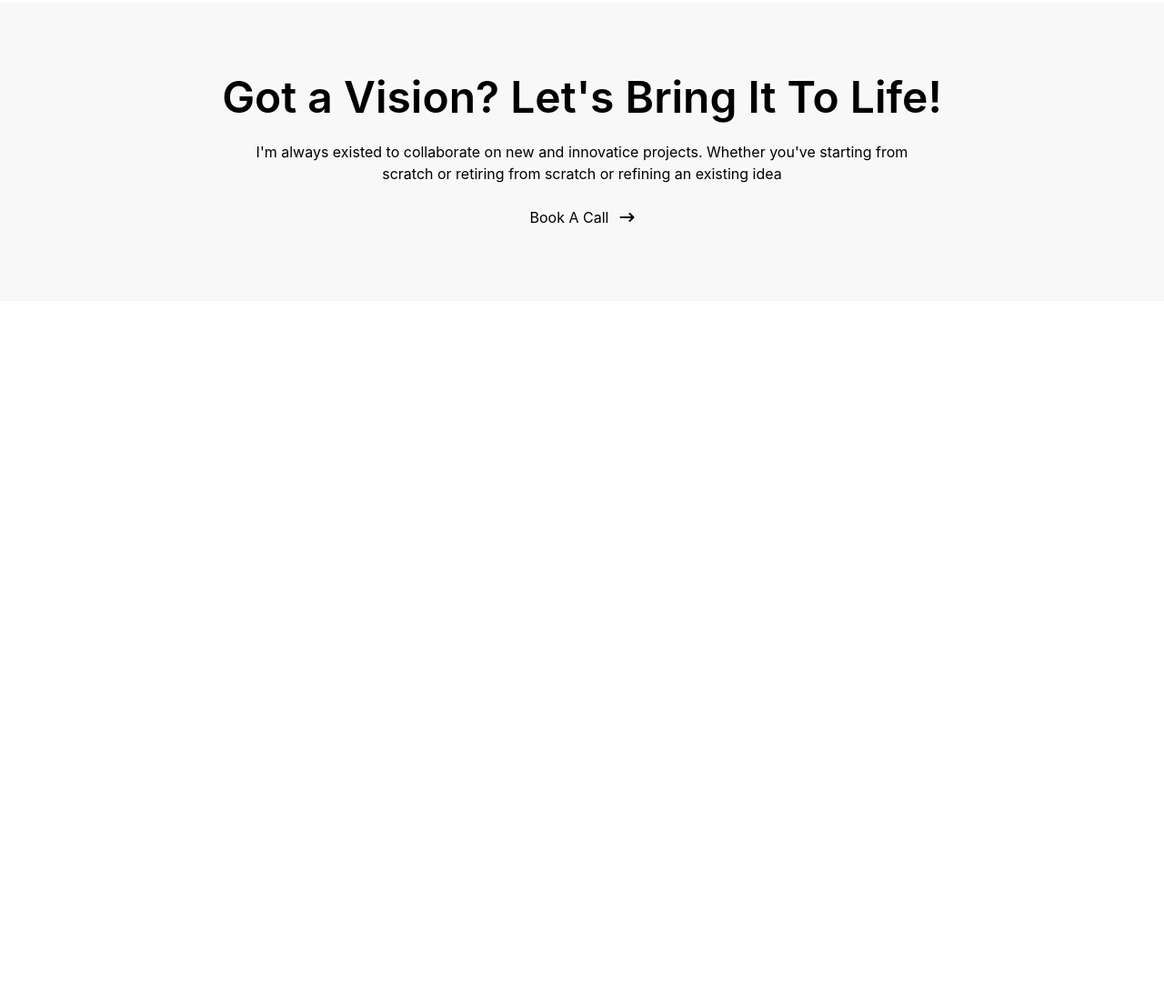
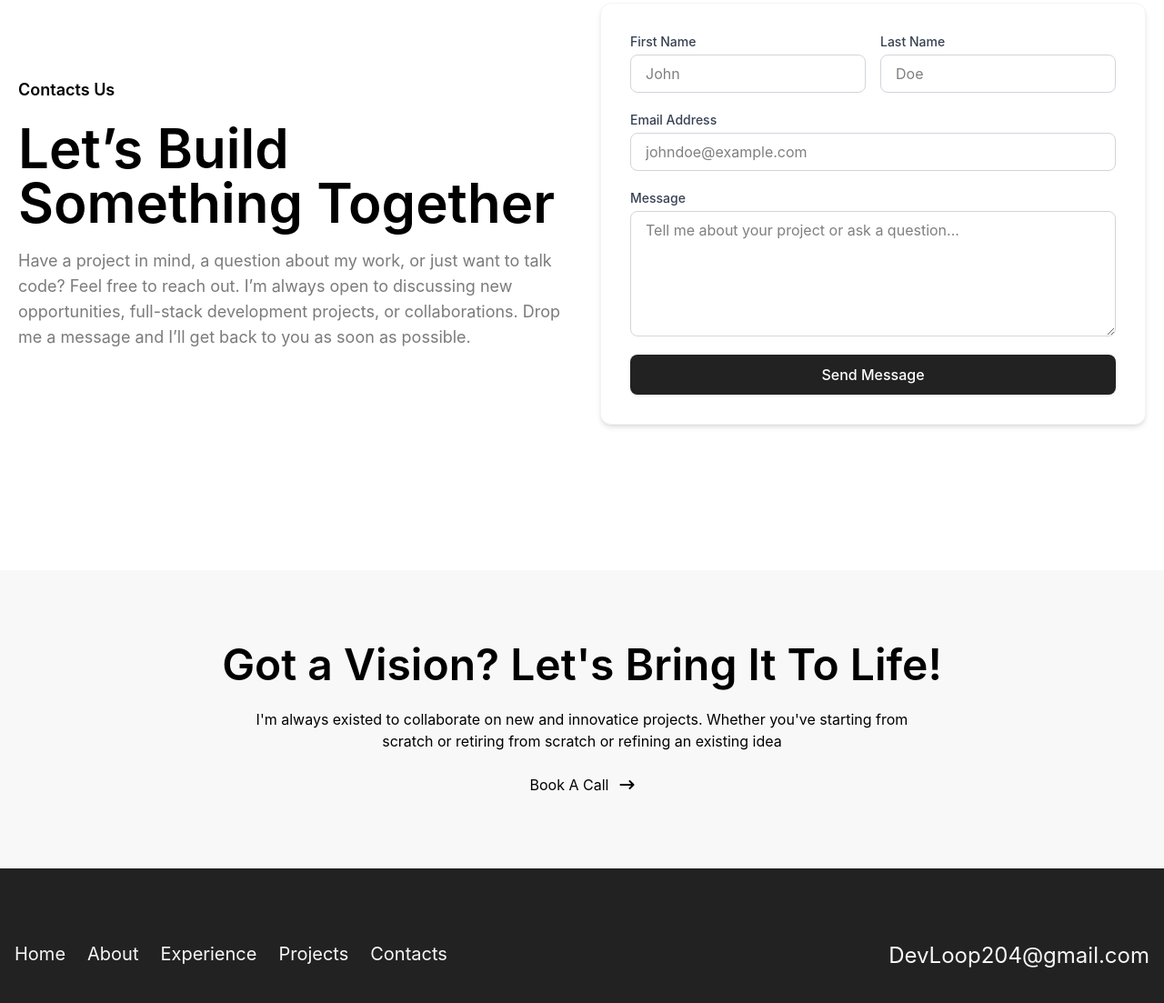
Before and after one commit to Silhouette204/My-Latest-Front-End-Portfolio, a website built with Vite: page index.html in a window 1280 px wide. Shown: the part 4985-6088 px from the top of the page at 91% size. Before the commit the page ends 5316 px from the top, so only its background shows below. Built offline with nearby package versions, Linux system fonts and the light colour scheme.

Commit message:
Add: Contact Section, fix (footer and nav links)

```diff
--- a/index.html
+++ b/index.html
@@ -356,20 +356,114 @@
   </div>
     </section>
 
-<section id="banner-1" class="mt-20 bg-primary ">
+    <section id="contact" class="my-10 lg:my-20">
+      <div class="container mx-auto px-5 bg-light">
+        <div class="grid grid-cols-1 lg:grid-cols-2 gap-10 items-center">
+
+          <!-- Left Column: Content -->
+          <div class="flex flex-col gap-5">
+            <h1 class="text-lg font-semibold">Contacts Us</h1>
+            <h3 class="text-3xl font-semibold lg:text-6xl">Let’s Build Something Together</h3>
+            <p class="text-base text-dark lg:text-lg">
+              Have a project in mind, a question about my work, or just want to talk code? Feel free to reach out. I’m always open to discussing new opportunities, full-stack development projects, or collaborations. Drop me a message and I’ll get back to you as soon as possible.
+            </p>
+          </div>
+
+          <!-- Right Column: Clean Form Layout -->
+          <div class="w-full max-w-xl lg:max-w-none mx-auto p-6 sm:p-8 bg-white rounded-xl shadow-md border border-gray-100">
+            <form action="#" method="POST" class="space-y-5">
+
+              <!-- Name Row (Stacks on mobile, side-by-side on sm screens) -->
+              <div class="flex flex-col sm:flex-row gap-4">
+                <div class="flex flex-col flex-1">
+                  <label for="firstName" class="text-sm font-medium text-gray-700 mb-1">First Name</label>
+                  <input
+                    type="text"
+                    id="firstName"
+                    name="firstName"
+                    required
+                    placeholder="John"
+                    class="w-full px-4 py-2 border border-gray-300 rounded-lg focus:outline-none focus:ring-2 focus:ring-black-500 focus:border-transparent transition"
+                  >
+                </div>
+
+                <div class="flex flex-col flex-1">
+                  <label for="lastName" class="text-sm font-medium text-gray-700 mb-1">Last Name</label>
+                  <input
+                    type="text"
+                    id="lastName"
+                    name="lastName"
+                    required
+                    placeholder="Doe"
+                    class="w-full px-4 py-2 border border-gray-300 rounded-lg focus:outline-none focus:ring-2 focus:ring-black-500 focus:border-transparent transition"
+                  >
+                </div>
+              </div>
+
+              <!-- Email Field -->
+              <div class="flex flex-col">
+                <label for="email" class="text-sm font-medium text-gray-700 mb-1">Email Address</label>
+                <input
+                  type="email"
+                  id="email"
+                  name="email"
+                  required
+                  placeholder="johndoe@example.com"
+                  class="w-full px-4 py-2 border border-gray-300 rounded-lg focus:outline-none focus:ring-2 focus:ring-black-500 focus:border-transparent transition"
+                >
+              </div>
+
+              <!-- Message Field -->
+              <div class="flex flex-col">
+                <label for="message" class="text-sm font-medium text-gray-700 mb-1">Message</label>
+                <textarea
+                  id="message"
+                  name="message"
+                  rows="5"
+                  required
+                  placeholder="Tell me about your project or ask a question..."
+                  class="w-full px-4 py-2 border border-gray-300 rounded-lg focus:outline-none focus:ring-2 focus:ring-black-500 focus:border-transparent resize-y transition"
+                ></textarea>
+              </div>
+
+              <!-- Submit Button -->
+              <button
+                type="submit"
+                class="w-full bg-secondary hover:bg-dark text-white font-medium py-2.5 px-4 rounded-lg transition duration-200 shadow-sm hover:shadow active:scale-[0.98]"
+              >
+                Send Message
+              </button>
+            </form>
+          </div>
+
+        </div>
+      </div>
+    </section>
+
+<section id="banner-1" class="mt-20  bg-primary ">
   <div class="container-1">
     <div class="flex flex-col items-center gap-6 py-20">
-      <h1 class="text-5xl font-semibold">Got a Vision? Let's Bring It To Life!</h1>
-      <p class="mx-65 text-center">I'm always existed to collaborate on new and innovatice projects. Whether you've starting from scratch or retiring from scratch or refining an existing idea</p>
+      <h1 class="text-5xl font-semibold text-center">Got a Vision? Let's Bring It To Life!</h1>
+      <p class="lg:mx-65 text-center">I'm always existed to collaborate on new and innovatice projects. Whether you've starting from scratch or retiring from scratch or refining an existing idea</p>
       <a href="" class="hover:underline hover:text-dark transition">Book A Call<i class="fa-solid fa-arrow-right-long ml-3"></i> </a>
     </div>
 </div>
 </section>
 
 <footer class="bg-secondary h-full">
-  <div class="container-1">
-    <div class="">
+  <div class="container-1 py-20">
+    <div class="flex flex-col flex-row justify-between">
+      <div class="text-primary text-xl flex flex-col lg:flex-row gap-6">
+        <a href="#main" class="hover:text-dark transition">Home</a>
+        <a href="#about" class="hover:text-dark transition">About</a>
+        <a href="#experiences" class="hover:text-dark transition">Experience</a>
+        <a href="#latest-work" class="hover:text-dark transition">Projects</a>
+        <a href="#contact" class="hover:text-dark transition">Contacts</a>
+      </div>
 
+      <div class="flex justify-center items-center">
+        <h1 class="text-2xl text-primary">DevLoop204@gmail.com</h1>
+      </div>
     </div>
   </div>
 </footer>
--- a/src/nav.js
+++ b/src/nav.js
@@ -34,11 +34,11 @@ export function renderNavigation() {
       </div>
 
       <ul class="flex flex-col gap-4 mx-5 mt-5">
-        <li class="link-nav"><i class="fa-solid fa-house mr-4"></i><a href="#">Home</a></li>
-        <li class="link-nav"><i class="fa-solid fa-address-card mr-4"></i><a href="#">About</a></li>
-        <li class="link-nav"><i class="fa-solid fa-fire-flame-curved mr-4"></i><a href="#">Experience</a></li>
-        <li class="link-nav"><i class="fa-solid fa-box-archive mr-4"></i><a href="#">Projects</a></li>
-        <li class="link-nav"><i class="fa-solid fa-address-book mr-4"></i><a href="#">Contacts</a></li>
+        <li class="link-nav"><i class="fa-solid fa-house mr-4"></i><a href="#main">Home</a></li>
+        <li class="link-nav"><i class="fa-solid fa-address-card mr-4"></i><a href="#about">About</a></li>
+        <li class="link-nav"><i class="fa-solid fa-fire-flame-curved mr-4"></i><a href="#experiences">Experience</a></li>
+        <li class="link-nav"><i class="fa-solid fa-box-archive mr-4"></i><a href="#latest-work">Projects</a></li>
+        <li class="link-nav"><i class="fa-solid fa-address-book mr-4"></i><a href="#contact">Contacts</a></li>
       </ul>
     </aside>
   `;
```
